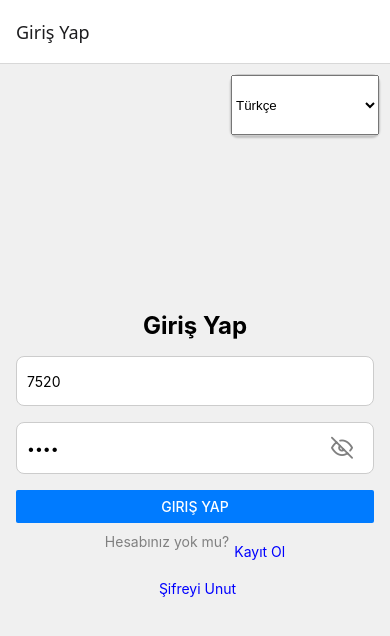
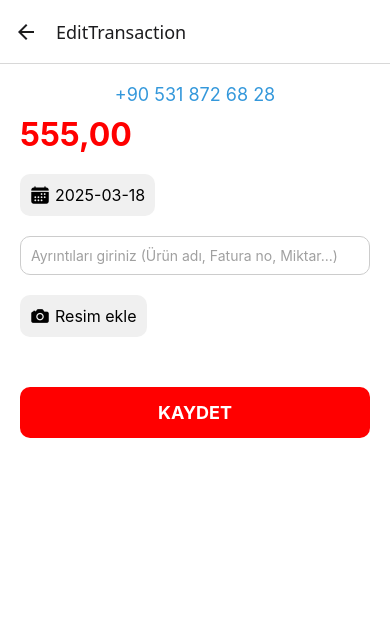
Before and after one commit to ismailtekinn/comesAndGoes-mobil-, a React Native app: screen /EditTransaction in a window 390 px wide. Shown: the top 636 px of the page. Built offline with nearby package versions, Linux system fonts and the light colour scheme.

Commit message:
Daha önceden verilen borç kayıtlarının güncellenmesi için ilgili sayfalar eklendi

```diff
--- a/AppRoute.tsx
+++ b/AppRoute.tsx
@@ -30,6 +30,7 @@ import EditCustomerModal from "./screens/EditCustomerModal";
 import HomeCustomerListScreen from "./screens/HomeCustomerListScreen";
 import HomeCustomerDetail from "./screens/HomeCustomerDetail";
 import AccountActivity from "./screens/AccountActivity";
+import EditTransaction from "./screens/EditTransaction";
 
 const Stack = createStackNavigator();
 
@@ -69,6 +70,7 @@ const AppRoute: React.FC = () => {
         <Stack.Screen name="HomeCustomerListScreen" component={HomeCustomerListScreen}/>
         <Stack.Screen name="HomeCustomerDetail" component={HomeCustomerDetail}/>
         <Stack.Screen name="AccountActivity" component={AccountActivity}/>
+        <Stack.Screen name="EditTransaction" component={EditTransaction}/>
         <Stack.Screen
           name="ScrollableListScreen"
           component={ScrollableListScreen}
--- a/screens/EditTransaction.tsx
+++ b/screens/EditTransaction.tsx
@@ -1,21 +1,125 @@
-import React, { useContext, useEffect, useState } from "react";
+import React, { useState } from "react";
 import {
-  Modal,
   View,
   Text,
   TextInput,
   TouchableOpacity,
   StyleSheet,
-  TouchableWithoutFeedback,
-  Keyboard,
   Alert,
 } from "react-native";
+import { StackNavigationProp } from "@react-navigation/stack";
+import { RootStackParamList } from "../types";
+import { useNavigation } from "@react-navigation/native";
+import { Ionicons } from "@expo/vector-icons";
+
 const EditTransaction = () => {
+  const navigation = useNavigation<StackNavigationProp<RootStackParamList>>();
+  const [amount, setAmount] = useState("");
+  const [date, setDate] = useState("");
+
+  const handleUpdate = () => {
+    Alert.alert("Güncelleme", `Miktar: ${amount}\nTarih: ${date}`);
+  };
+
   return (
-    <div>
+    <View style={styles.container}>
+      <Text style={styles.phoneNumber}>+90 531 872 68 28</Text>
 
-    </div>
-  )
-}
+      <View style={styles.contentContainer}>
+        <Text style={styles.amount}>555,00</Text>
 
-export default EditTransaction
+        <TouchableOpacity style={styles.dateButton}>
+          <Ionicons name="calendar" size={20} color="black" />
+          <Text style={styles.dateText}>2025-03-18</Text>
+        </TouchableOpacity>
+
+        <TextInput
+          style={styles.input}
+          placeholder="Ayrıntıları giriniz (Ürün adı, Fatura no, Miktar...)"
+          placeholderTextColor="#A0A0A0"
+        />
+
+        <TouchableOpacity style={styles.imageButton}>
+          <Ionicons name="camera" size={20} color="black" />
+          <Text style={styles.imageText}>Resim ekle</Text>
+        </TouchableOpacity>
+      </View>
+
+      <TouchableOpacity style={styles.saveButton} onPress={handleUpdate}>
+        <Text style={styles.saveButtonText}>KAYDET</Text>
+      </TouchableOpacity>
+    </View>
+  );
+};
+
+const styles = StyleSheet.create({
+  container: {
+    flex: 1,
+    padding: 20,
+    backgroundColor: "#fff",
+  },
+  phoneNumber: {
+    color: "#3498db",
+    fontSize: 18,
+    marginBottom: 10,
+    textAlign: "center",
+  },
+  contentContainer: {
+    alignItems: "flex-start", // sola yaslama
+    width: "100%",
+  },
+  amount: {
+    fontSize: 32,
+    color: "red",
+    fontWeight: "bold",
+    marginBottom: 10,
+  },
+  dateButton: {
+    flexDirection: "row",
+    alignItems: "center",
+    backgroundColor: "#f0f0f0",
+    padding: 10,
+    borderRadius: 10,
+    marginVertical: 10,
+  },
+  dateText: {
+    marginLeft: 5,
+    fontSize: 16,
+  },
+  input: {
+    width: "100%",
+    borderWidth: 1,
+    borderColor: "#ccc",
+    padding: 10,
+    borderRadius: 10,
+    marginVertical: 10,
+  },
+  imageButton: {
+    flexDirection: "row",
+    alignItems: "center",
+    backgroundColor: "#f0f0f0",
+    padding: 10,
+    borderRadius: 10,
+    marginVertical: 10,
+  },
+  imageText: {
+    marginLeft: 5,
+    fontSize: 16,
+  },
+  saveButton: {
+    backgroundColor: "red",
+    padding: 15,
+    borderRadius: 10,
+    marginVertical: 10,
+    marginTop: 40, // ← buraya eklendi
+    width: "100%",
+    alignItems: "center",
+  },
+  saveButtonText: {
+    color: "white",
+    fontSize: 18,
+    fontWeight: "bold",
+  },
+});
+
+export default EditTransaction;
--- a/screens/HomeCustomerDetail.tsx
+++ b/screens/HomeCustomerDetail.tsx
@@ -10,9 +10,9 @@ import { Ionicons } from "@expo/vector-icons";
 import BottomBar from "./BottomBar";
 import { useRoute } from "@react-navigation/native";
 import { CardStyleInterpolators } from "@react-navigation/stack";
-import { StackNavigationProp } from '@react-navigation/stack';
-import { RootStackParamList } from '../types';
-import { useNavigation } from '@react-navigation/native';
+import { StackNavigationProp } from "@react-navigation/stack";
+import { RootStackParamList } from "../types";
+import { useNavigation } from "@react-navigation/native";
 import { Picker } from "@react-native-picker/picker";
 
 import {
@@ -25,7 +25,10 @@ import { CashDifferenceType, Customer } from "../interface/IHomeCustomer";
 const HomeCustomerDetail = () => {
   const navigation = useNavigation<StackNavigationProp<RootStackParamList>>();
   const route = useRoute();
-  const { customerId, customerName } = route.params as { customerId: number ,customerName: string };
+  const { customerId, customerName } = route.params as {
+    customerId: number;
+    customerName: string;
+  };
   const { userId } = useUser();
   const userIdNumber = userId ? Number(userId) : 0;
   const [customers, setCustomers] = useState<Customer[]>([]);
@@ -92,7 +95,6 @@ const HomeCustomerDetail = () => {
               : ""}
           </Text>
 
-
           <Text
             style={[
               styles.balanceValue,
@@ -127,6 +129,10 @@ const HomeCustomerDetail = () => {
       <Text style={styles.operationsTitle}>Operasyonlar</Text>
       <ScrollView style={styles.operationsList}>
         {filteredCustomers.map((customer: Customer, index) => (
+          <TouchableOpacity
+            key={index}
+            onPress={() => navigation.navigate("EditTransaction")}
+          >
             <View key={index} style={styles.operationItem}>
               <Ionicons
                 name={customer.type === "Borç" ? "arrow-up" : "arrow-down"}
@@ -153,18 +159,20 @@ const HomeCustomerDetail = () => {
                 {customer.debtAmount} {customer.debtCurrency}
               </Text>
             </View>
+          </TouchableOpacity>
         ))}
       </ScrollView>
 
       <View style={styles.bottomButtons}>
         <TouchableOpacity
           style={styles.aldimButton}
-          onPress={() => navigation.navigate("CashReceivable",{customerId})}
+          onPress={() => navigation.navigate("CashReceivable", { customerId })}
         >
           <Text style={styles.aldimText}>ALDIM</Text>
         </TouchableOpacity>
-        <TouchableOpacity style={styles.verdimButton}
-          onPress={() => navigation.navigate("AddDebt", {customerId})}
+        <TouchableOpacity
+          style={styles.verdimButton}
+          onPress={() => navigation.navigate("AddDebt", { customerId })}
         >
           <Text style={styles.verdimText}>VERDİM</Text>
         </TouchableOpacity>
--- a/types.ts
+++ b/types.ts
@@ -27,6 +27,7 @@ export type RootStackParamList = {
     HomeCustomerDetail: {customerId: number,customerName: string}
     AccountActivityDeneme: undefined
     AccountActivity:undefined
+    EditTransaction:undefined
 
 }
 
```
Lines whose indentation alone changed are shown as unchanged.
